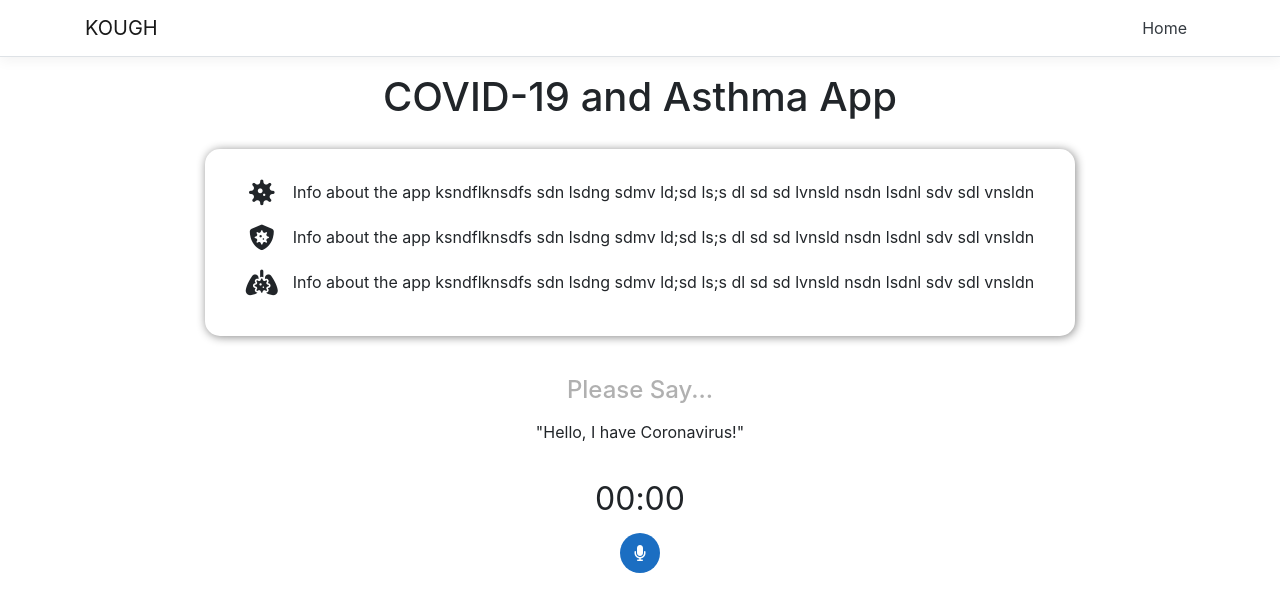
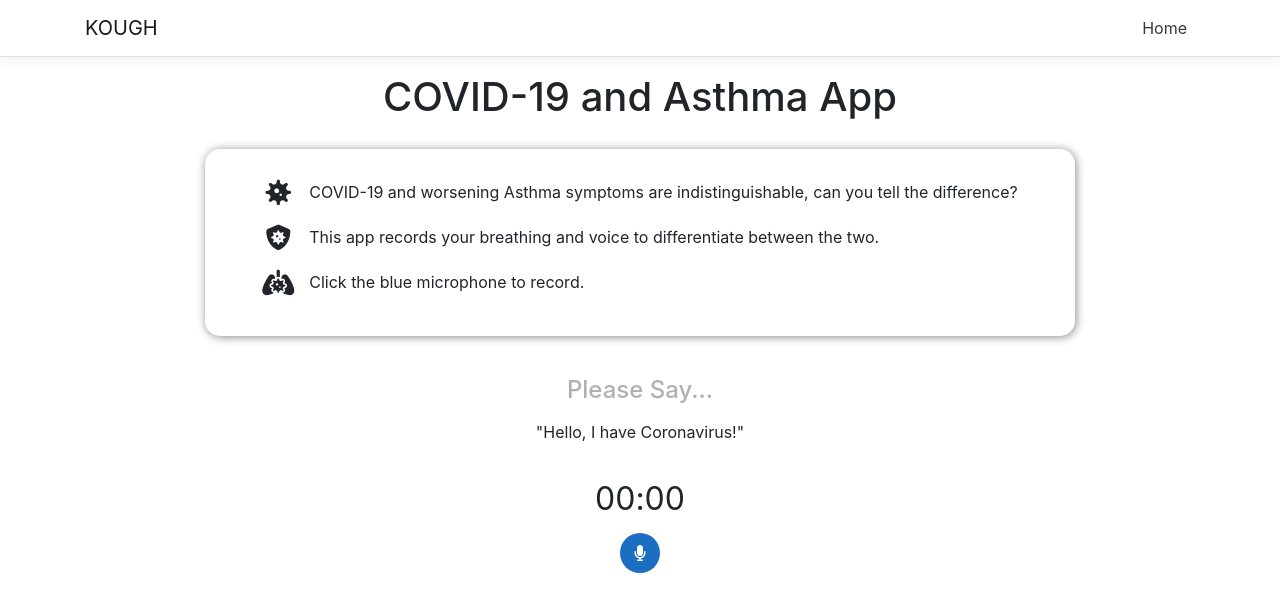
Before and after one commit to jsnieg/tse-assignment, a React (Create React App) app in the folder KOUGH/KOUGH/ClientApp/: page / in a window 1280 px wide. Shown: the top 612 px of the page. Built offline with nearby package versions, Linux system fonts and the light colour scheme.

Commit message:
add text in home page list

```diff
--- a/KOUGH/KOUGH/ClientApp/src/components/HomePage/Home.js
+++ b/KOUGH/KOUGH/ClientApp/src/components/HomePage/Home.js
@@ -24,7 +24,7 @@ export default function Home() {
                 </div>
                 <div className='text-container'>
                   <p>
-                    Info about the app ksndflknsdfs sdn lsdng sdmv ld;sd ls;s dl sd  sd lvnsld nsdn lsdnl sdv sdl vnsldn
+                    COVID-19 and worsening Asthma symptoms are indistinguishable, can you tell the difference?
                   </p>
                 </div>
               </li>
@@ -35,7 +35,7 @@ export default function Home() {
                 </div>
                 <div className='text-container'>
                   <p>
-                  Info about the app ksndflknsdfs sdn lsdng sdmv ld;sd ls;s dl sd  sd lvnsld nsdn lsdnl sdv sdl vnsldn
+                    This app records your breathing and voice to differentiate between the two.
                   </p>
                 </div>
               </li>
@@ -46,7 +46,7 @@ export default function Home() {
                 </div>
                 <div className='text-container'>
                   <p>
-                  Info about the app ksndflknsdfs sdn lsdng sdmv ld;sd ls;s dl sd  sd lvnsld nsdn lsdnl sdv sdl vnsldn
+                    Click the blue microphone to record.
                   </p>
                 </div>
               </li>
```
